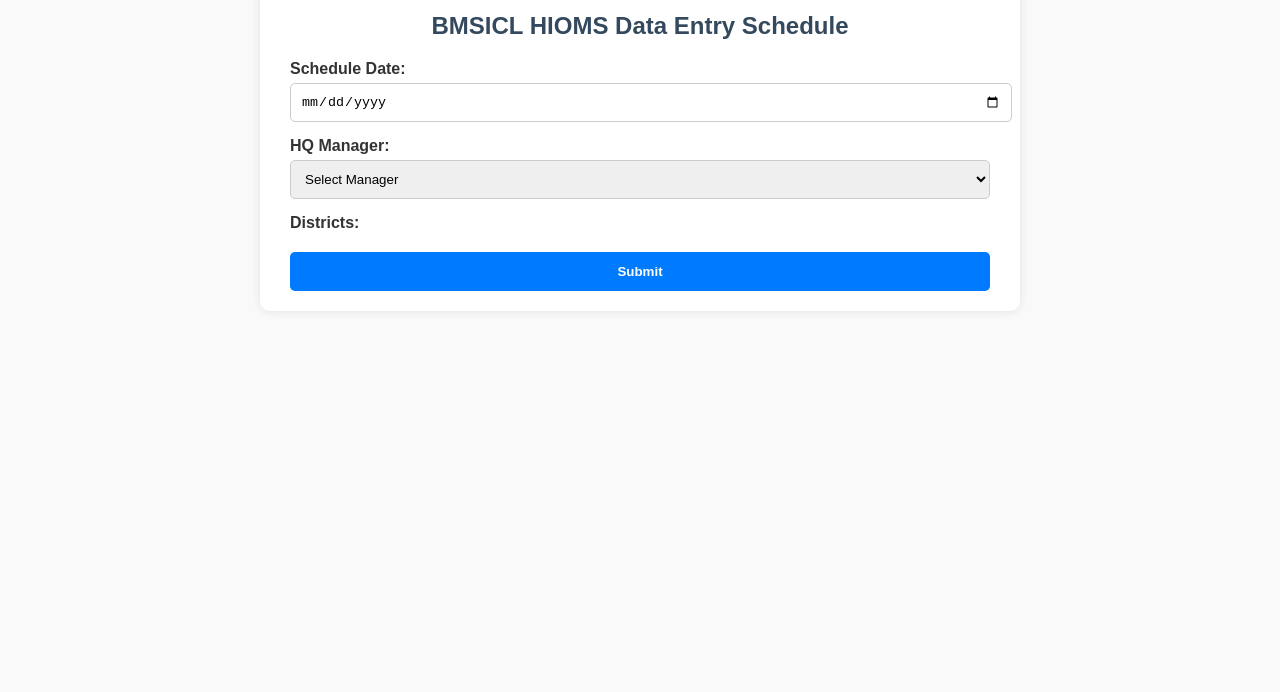
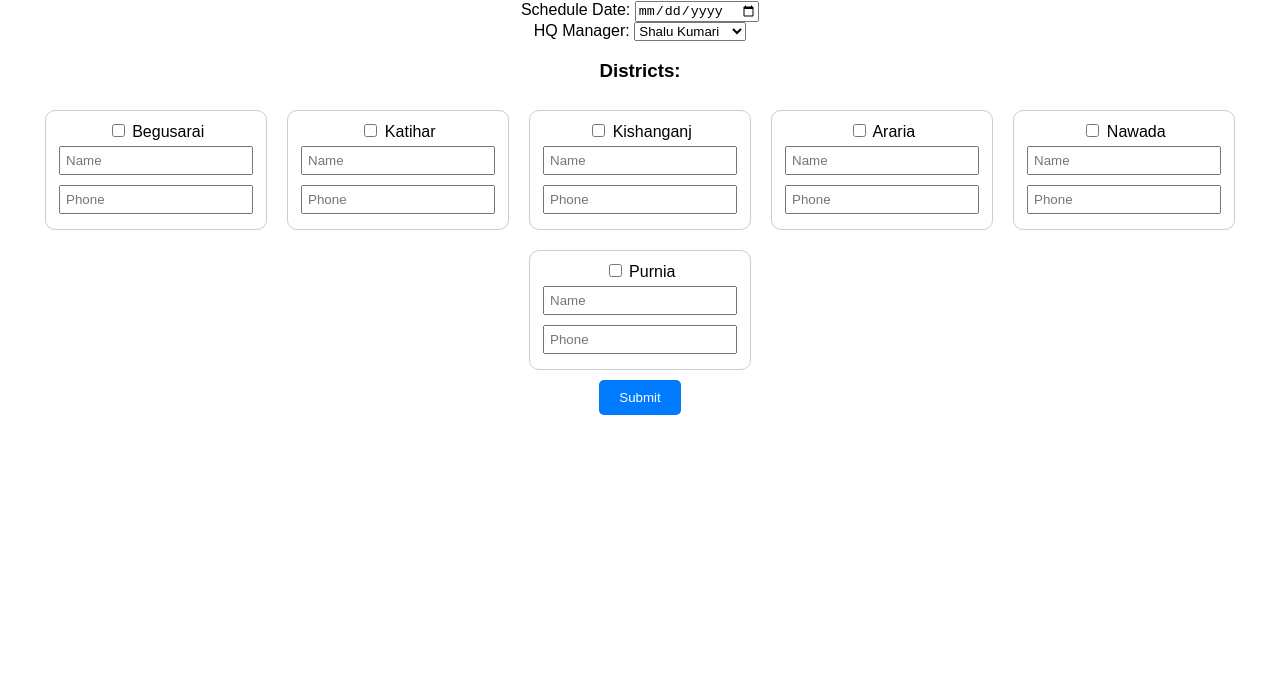
Before and after one commit to Its-Deepak-Choudhary/hellotest, a plain HTML site: page index.html in a window 1280 px wide. Shown: the part 108-800 px from the top of the page. Drawn offline with Linux system fonts and the light colour scheme.

Commit message:
Update index.html

```diff
--- a/index.html
+++ b/index.html
@@ -1,153 +1,102 @@
 <!DOCTYPE html>
 <html>
 <head>
-  <base target="_top">
+  <title>Daily Data Report</title>
   <style>
-    body {
-      font-family: Arial, sans-serif;
-      background-color: #f9f9f9;
-      margin: 0;
-      padding: 20px;
-    }
-    .container {
-      background-color: #fff;
-      padding: 20px 30px;
-      border-radius: 10px;
-      box-shadow: 0 0 10px rgba(0,0,0,0.1);
-      max-width: 700px;
-      margin: 0 auto;
-    }
-    h1, h2 {
-      text-align: center;
-      color: #34495e;
-    }
-    label {
-      display: block;
-      margin-top: 15px;
-      font-weight: bold;
-      color: #333;
-    }
-    input, select {
-      width: 100%;
-      padding: 10px;
-      margin-top: 5px;
-      border: 1px solid #ccc;
-      border-radius: 5px;
-    }
-    .checkbox-group {
-      display: flex;
-      flex-wrap: wrap;
-      gap: 10px;
-    }
-    .checkbox-group div {
-      background: #f1f1f1;
-      padding: 8px 10px;
-      border-radius: 5px;
-      display: flex;
-      flex-direction: column;
-      align-items: flex-start;
-    }
-    button {
-      margin-top: 20px;
-      padding: 12px;
-      background-color: #007BFF;
-      color: white;
-      font-weight: bold;
-      border: none;
-      border-radius: 5px;
-      cursor: pointer;
-      width: 100%;
-    }
-    button:hover {
-      background-color: #0056b3;
-    }
+    body { font-family: Arial, sans-serif; text-align: center; margin-top: 20px; }
+    .container { display: flex; flex-wrap: wrap; justify-content: center; }
+    .district-box { border: 1px solid #ccc; padding: 10px; margin: 10px; width: 200px; border-radius: 10px; }
+    .district-box input[type="text"], .district-box input[type="tel"] { width: 90%; margin: 5px 0; padding: 5px; }
+    button { padding: 10px 20px; background-color: #007BFF; color: white; border: none; border-radius: 5px; cursor: pointer; }
+    button:hover { background-color: #0056b3; }
   </style>
 </head>
 <body>
-  <div class="container">
-    <h1>IT-PMU Team</h1>
-    <h2>BMSICL HIOMS Data Entry Schedule</h2>
-    <form id="dataForm">
-      <label>Schedule Date:</label>
-      <input type="date" id="schedule_date" required>
+  <h2>IT-PMU Team</h2>
+  <h3>HIOMS डेटा प्रविष्टि का दैनिक कार्यक्रम प्रतिवेदन</h3>
 
-      <label>HQ Manager:</label>
-      <select id="manager" required>
-        <option value="">Select Manager</option>
-        <option value="Rohit Kumar">Rohit Kumar</option>
-        <option value="Shalu Kumari">Shalu Kumari</option>
-        <option value="Dharmendra Kumar">Dharmendra Kumar</option>
-      </select>
-
-      <label>Districts:</label>
-      <div id="districtCheckboxes" class="checkbox-group"></div>
-
-      <button type="submit">Submit</button>
-    </form>
-    <div id="msg"></div>
+  <div>
+    <label>Schedule Date:</label>
+    <input type="date" id="date">
   </div>
 
+  <div>
+    <label>HQ Manager:</label>
+    <select id="manager">
+      <option>Shalu Kumari</option>
+      <option>Other Manager</option>
+    </select>
+  </div>
+
+  <div><h3>Districts:</h3></div>
+
+  <div class="container">
+    <div class="district-box">
+      <label><input type="checkbox" class="district" value="Begusarai"> Begusarai</label>
+      <input type="text" placeholder="Name" id="name_Begusarai">
+      <input type="tel" placeholder="Phone" id="phone_Begusarai">
+    </div>
+
+    <div class="district-box">
+      <label><input type="checkbox" class="district" value="Katihar"> Katihar</label>
+      <input type="text" placeholder="Name" id="name_Katihar">
+      <input type="tel" placeholder="Phone" id="phone_Katihar">
+    </div>
+
+    <div class="district-box">
+      <label><input type="checkbox" class="district" value="Kishanganj"> Kishanganj</label>
+      <input type="text" placeholder="Name" id="name_Kishanganj">
+      <input type="tel" placeholder="Phone" id="phone_Kishanganj">
+    </div>
+
+    <div class="district-box">
+      <label><input type="checkbox" class="district" value="Araria"> Araria</label>
+      <input type="text" placeholder="Name" id="name_Araria">
+      <input type="tel" placeholder="Phone" id="phone_Araria">
+    </div>
+
+    <div class="district-box">
+      <label><input type="checkbox" class="district" value="Nawada"> Nawada</label>
+      <input type="text" placeholder="Name" id="name_Nawada">
+      <input type="tel" placeholder="Phone" id="phone_Nawada">
+    </div>
+
+    <div class="district-box">
+      <label><input type="checkbox" class="district" value="Purnia"> Purnia</label>
+      <input type="text" placeholder="Name" id="name_Purnia">
+      <input type="tel" placeholder="Phone" id="phone_Purnia">
+    </div>
+  </div>
+
+  <button onclick="submitForm()">Submit</button>
+
   <script>
-    const managerDistricts = {
-      "Rohit Kumar": ["Nalanda", "Banka", "Bhagalpur"],
-      "Shalu Kumari": ["Begusarai", "Katihar", "Purnia"],
-      "Dharmendra Kumar": ["Arwal", "Gaya", "Vaishali"]
-    };
+    function submitForm() {
+      const date = document.getElementById('date').value;
+      const manager = document.getElementById('manager').value;
+      const checkboxes = document.querySelectorAll('.district:checked');
 
-    const form = document.getElementById('dataForm');
-    const managerSelect = document.getElementById('manager');
-    const districtContainer = document.getElementById('districtCheckboxes');
-    const msgDiv = document.getElementById('msg');
-
-    managerSelect.addEventListener('change', () => {
-      const selectedManager = managerSelect.value;
-      districtContainer.innerHTML = '';
-
-      if (selectedManager && managerDistricts[selectedManager]) {
-        managerDistricts[selectedManager].forEach(district => {
-          const wrapper = document.createElement('div');
-          const checkbox = document.createElement('input');
-          checkbox.type = 'checkbox';
-          checkbox.value = district;
-
-          const label = document.createElement('label');
-          label.textContent = district;
-
-          wrapper.appendChild(checkbox);
-          wrapper.appendChild(label);
-          districtContainer.appendChild(wrapper);
-        });
-      }
-    });
-
-    form.addEventListener('submit', e => {
-      e.preventDefault();
-      const selectedDistricts = [];
-      districtContainer.querySelectorAll('input[type="checkbox"]:checked').forEach(cb => {
-        selectedDistricts.push(cb.value);
-      });
-
-      if (selectedDistricts.length === 0) {
-        alert("Please select at least one district.");
+      if (!date || checkboxes.length === 0) {
+        alert('Please select date and at least one district.');
         return;
       }
 
-      const data = {
-        manager: managerSelect.value,
-        schedule_date: document.getElementById('schedule_date').value,
-        districts: selectedDistricts.join(", ")
-      };
+      let districts = [];
+      let entries = [];
 
-      google.script.run.withSuccessHandler(() => {
-        msgDiv.textContent = "✅ Data submitted successfully!";
-        msgDiv.style.color = 'green';
-        form.reset();
-        districtContainer.innerHTML = '';
-      }).withFailureHandler(err => {
-        msgDiv.textContent = "❌ " + err;
-        msgDiv.style.color = 'red';
-      }).submitForm(data);
-    });
+      checkboxes.forEach(box => {
+        const district = box.value;
+        const name = document.getElementById('name_' + district).value;
+        const phone = document.getElementById('phone_' + district).value;
+        districts.push(district);
+        entries.push({ district, name, phone });
+      });
+
+      google.script.run.withSuccessHandler(function(response) {
+        alert(response);
+        location.reload();
+      }).submitData({date, manager, districts, entries});
+    }
   </script>
 </body>
 </html>
```
